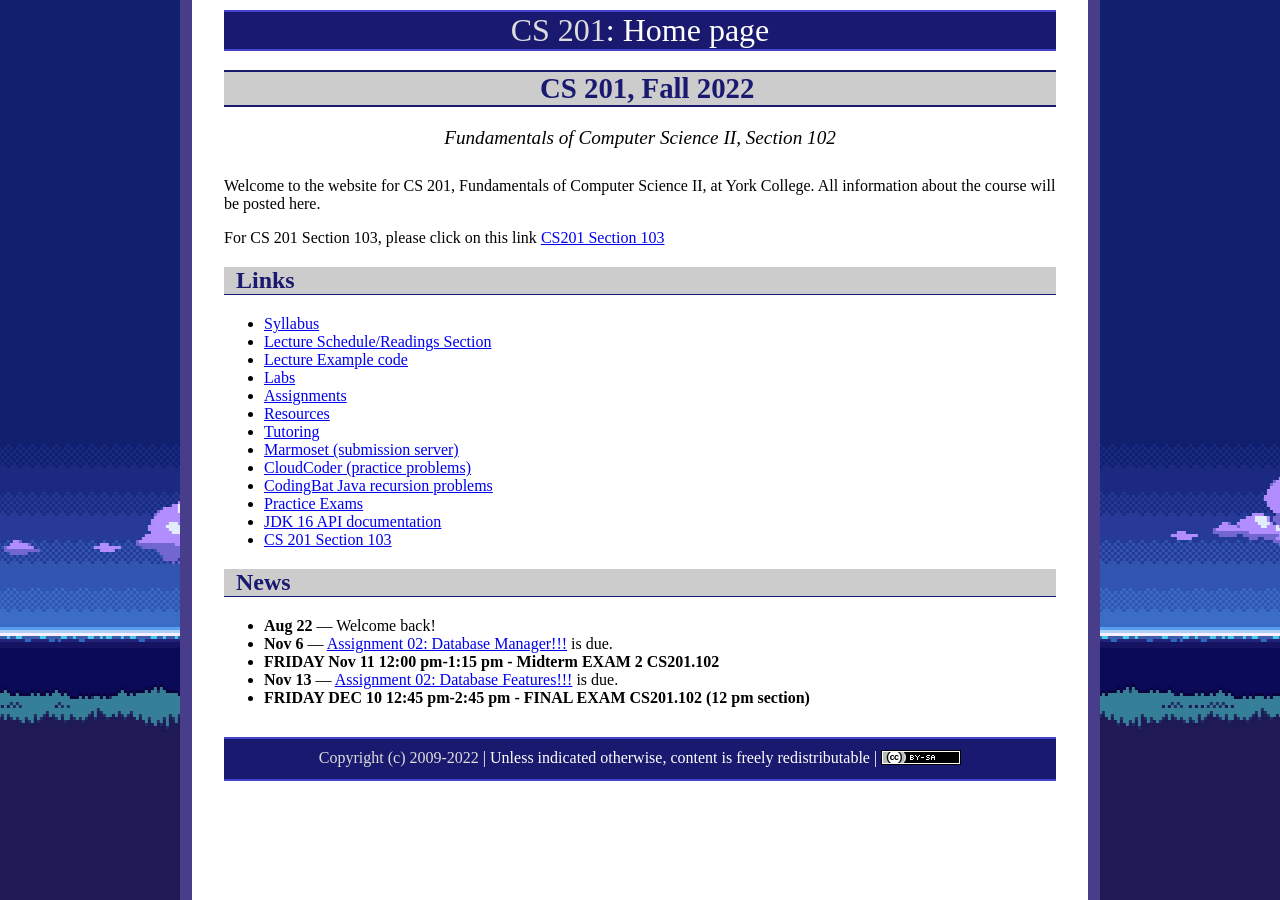
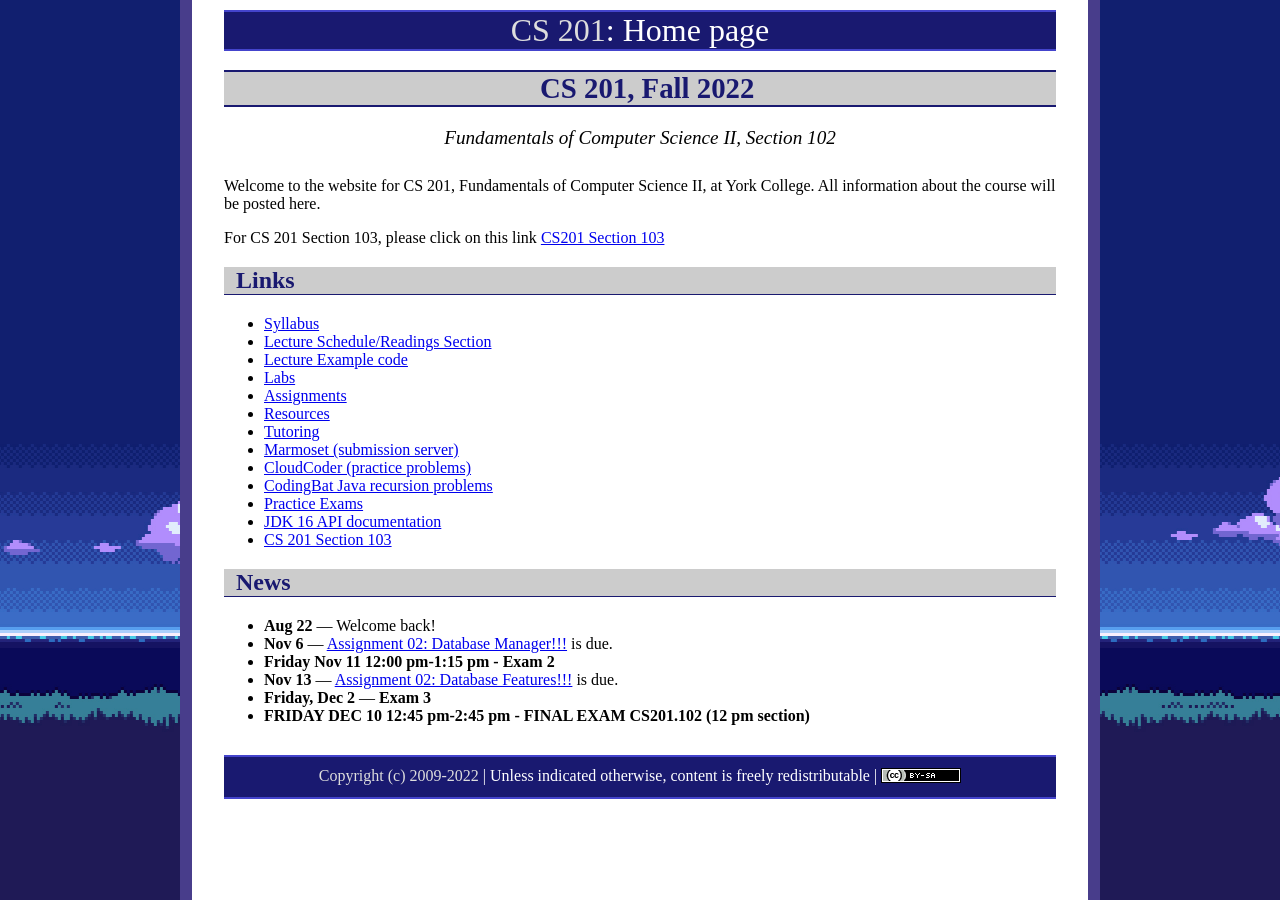
Before and after one commit to ycpcs/cs201-fall2022-102, a Jekyll site: the page built from index.md, in a window 1280 px wide. Built offline with Jekyll 4.4.1, drawn with Linux system fonts in a browser that asks for light colours.

Commit message:
added Exam 3 to NEWS

```diff
--- a/index.md
+++ b/index.md
@@ -30,8 +30,9 @@ For CS 201 Section 103, please click on this link [CS201 Section 103](https://yc
 ## News
 * **Aug 22** &mdash; Welcome back!
 * **Nov 6** &mdash; [Assignment 02: Database Manager!!!](assign/Assignment_2_milestone_2-Database_Manager.pdf) is due.
-* **FRIDAY Nov 11 12:00 pm-1:15 pm - Midterm EXAM 2 CS201.102**
+* **Friday Nov 11 12:00 pm-1:15 pm - Exam 2**
 * **Nov 13** &mdash; [Assignment 02: Database Features!!!](assign/Assignment_2_milestone_3-Database_Features.pdf) is due.
+* **Friday, Dec 2** &mdash; **Exam 3**
 * **FRIDAY DEC 10 12:45 pm-2:45 pm - FINAL EXAM CS201.102 (12 pm section)**
 
 
```
